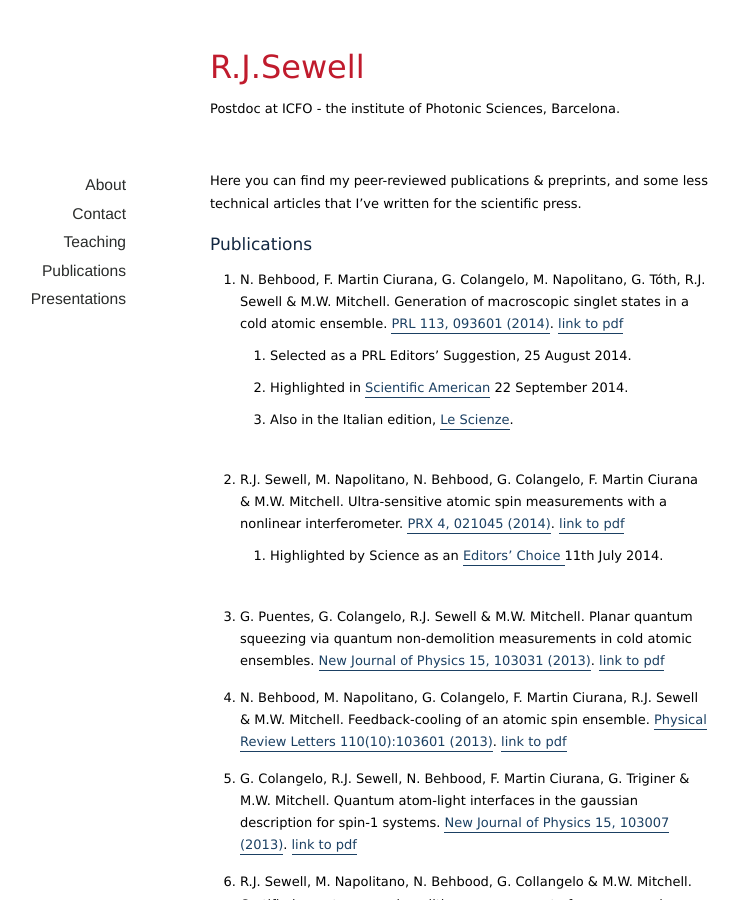
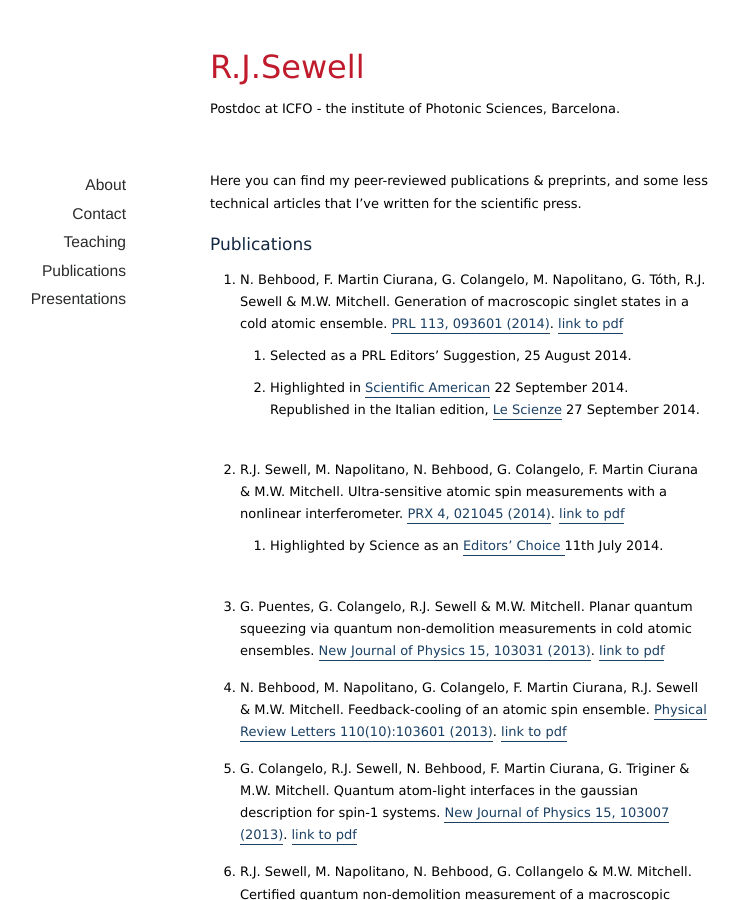
Before and after one commit to rjsewell/rjsewell.github.io, a Jekyll site: the page built from _pages/publications.md, in a window 1280 px wide and 900 px high. Shown: the whole window, without its empty margins (180-919 px from the left). Built offline with Jekyll 4.4.1, drawn with Linux system fonts in a browser that asks for light colours; nearby versions of some CDN libraries.

Commit message:
link to La Scienza

```diff
--- a/_pages/publications.md
+++ b/_pages/publications.md
@@ -11,8 +11,7 @@ Here you can find my peer-reviewed publications & preprints, and some less techn
 1. N. Behbood, F. Martin Ciurana, G. Colangelo, M. Napolitano, G. Tóth, R.J. Sewell & M.W. Mitchell. Generation of macroscopic singlet states in a cold atomic ensemble. [PRL 113, 093601 (2014)](http://journals.aps.org/prl/abstract/10.1103/PhysRevLett.113.093601).
 [link to pdf]({{ site.url }}/assets/pdfs/BehboodPRL2014.pdf)
 - Selected as a PRL Editors' Suggestion, 25 August 2014.
-- Highlighted in [Scientific American](http://www.scientificamerican.com/article/quantum-entanglement-creates-new-state-of-matter1/) 22 September 2014.
-- Also in the Italian edition, [Le Scienze](http://www.lescienze.it/news/2014/09/27/news/un_nuovo_stato_della_materia_creato_con_l_entanglement_quantistico-2308668/).
+- Highlighted in [Scientific American](http://www.scientificamerican.com/article/quantum-entanglement-creates-new-state-of-matter1/) 22 September 2014. Republished in the Italian edition, [Le Scienze](http://www.lescienze.it/news/2014/09/27/news/un_nuovo_stato_della_materia_creato_con_l_entanglement_quantistico-2308668/) 27 September 2014.
 
 2. R.J. Sewell, M. Napolitano, N. Behbood, G. Colangelo, F. Martin Ciurana & M.W. Mitchell. Ultra-sensitive atomic spin measurements with a nonlinear interferometer. [PRX 4, 021045 (2014)](http://journals.aps.org/prx/abstract/10.1103/PhysRevX.4.021045).
 [link to pdf]({{ site.url }}/assets/pdfs/SewellPRX2014.pdf)
```
Also changed, not shown: 1 other file.
